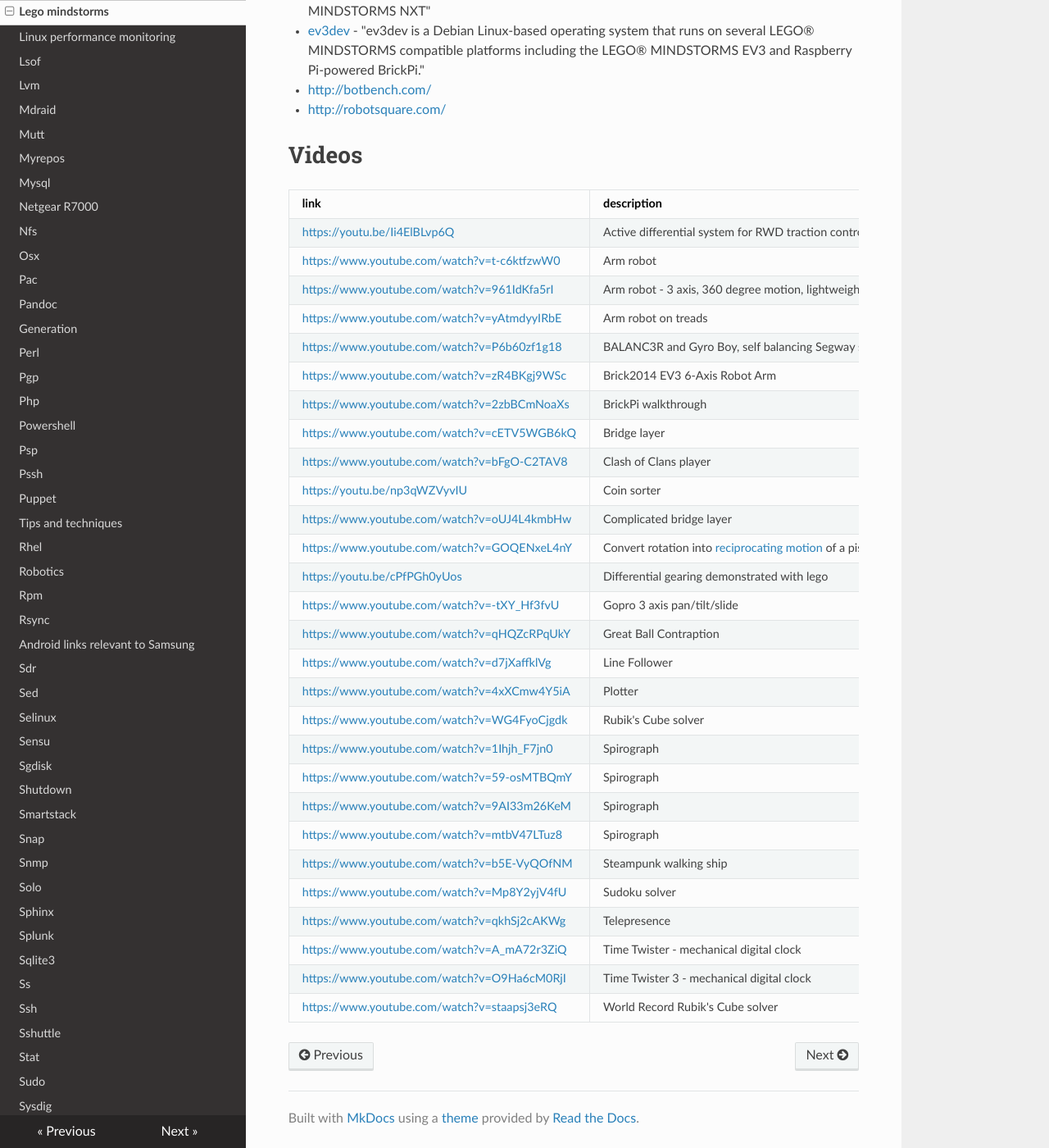
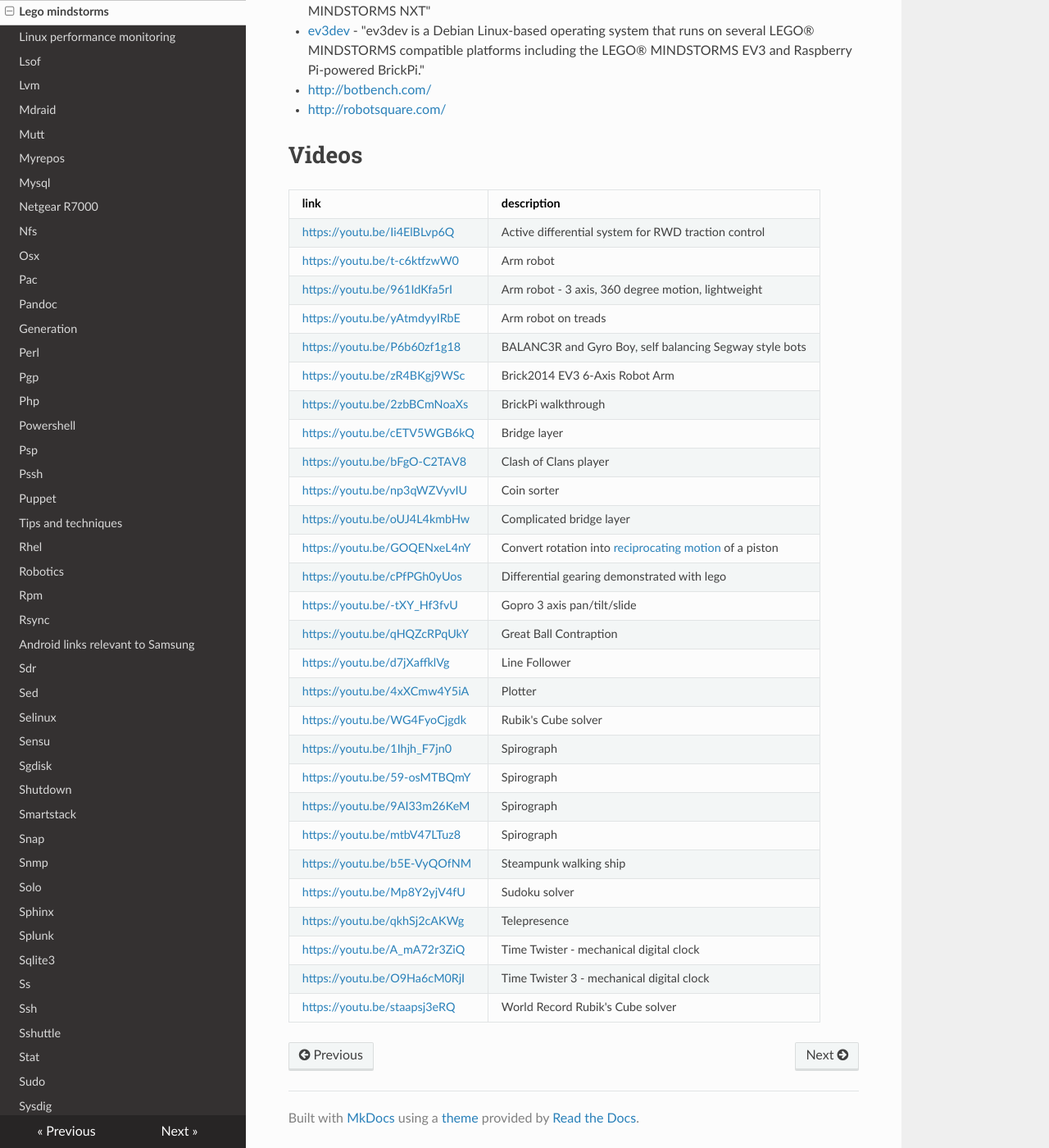
Before and after one commit to lando-cal/tech-notes, an MkDocs documentation site: the page built from docs/lego-mindstorms.md, in a window 1280 px wide and 1400 px high, scrolled down 484 px. Shown: the whole window at 82% size. Built offline with MkDocs 1.6.1, drawn with Linux system fonts in a browser that asks for light colours; nearby versions of some CDN libraries; part of the change alters nothing that is shown.

Commit message:
Short URLs

```diff
--- a/docs/lego-mindstorms.md
+++ b/docs/lego-mindstorms.md
@@ -20,30 +20,30 @@ Lego Mindstorms
 link                                          | description
 --------------------------------------------- | ------------------------------------------------------------------------------------------------------------
 <https://youtu.be/Ii4ElBLvp6Q>                | Active differential system for RWD traction control
-<https://www.youtube.com/watch?v=t-c6ktfzwW0> | Arm robot
-<https://www.youtube.com/watch?v=961IdKfa5rI> | Arm robot - 3 axis, 360 degree motion, lightweight
-<https://www.youtube.com/watch?v=yAtmdyyIRbE> | Arm robot on treads
-<https://www.youtube.com/watch?v=P6b60zf1g18> | BALANC3R and Gyro Boy, self balancing Segway style bots
-<https://www.youtube.com/watch?v=zR4BKgj9WSc> | Brick2014 EV3 6-Axis Robot Arm
-<https://www.youtube.com/watch?v=2zbBCmNoaXs> | BrickPi walkthrough
-<https://www.youtube.com/watch?v=cETV5WGB6kQ> | Bridge layer
-<https://www.youtube.com/watch?v=bFgO-C2TAV8> | Clash of Clans player
+<https://youtu.be/t-c6ktfzwW0> | Arm robot
+<https://youtu.be/961IdKfa5rI> | Arm robot - 3 axis, 360 degree motion, lightweight
+<https://youtu.be/yAtmdyyIRbE> | Arm robot on treads
+<https://youtu.be/P6b60zf1g18> | BALANC3R and Gyro Boy, self balancing Segway style bots
+<https://youtu.be/zR4BKgj9WSc> | Brick2014 EV3 6-Axis Robot Arm
+<https://youtu.be/2zbBCmNoaXs> | BrickPi walkthrough
+<https://youtu.be/cETV5WGB6kQ> | Bridge layer
+<https://youtu.be/bFgO-C2TAV8> | Clash of Clans player
 <https://youtu.be/np3qWZVyvIU>                | Coin sorter
-<https://www.youtube.com/watch?v=oUJ4L4kmbHw> | Complicated bridge layer
-<https://www.youtube.com/watch?v=GOQENxeL4nY> | Convert rotation into [reciprocating motion](https://en.wikipedia.org/wiki/Reciprocating_motion) of a piston
+<https://youtu.be/oUJ4L4kmbHw> | Complicated bridge layer
+<https://youtu.be/GOQENxeL4nY> | Convert rotation into [reciprocating motion](https://en.wikipedia.org/wiki/Reciprocating_motion) of a piston
 <https://youtu.be/cPfPGh0yUos>                | Differential gearing demonstrated with lego
-<https://www.youtube.com/watch?v=-tXY_Hf3fvU> | Gopro 3 axis pan/tilt/slide
-<https://www.youtube.com/watch?v=qHQZcRPqUkY> | Great Ball Contraption
-<https://www.youtube.com/watch?v=d7jXaffklVg> | Line Follower
-<https://www.youtube.com/watch?v=4xXCmw4Y5iA> | Plotter
-<https://www.youtube.com/watch?v=WG4FyoCjgdk> | Rubik's Cube solver
-<https://www.youtube.com/watch?v=1Ihjh_F7jn0> | Spirograph
-<https://www.youtube.com/watch?v=59-osMTBQmY> | Spirograph
-<https://www.youtube.com/watch?v=9AI33m26KeM> | Spirograph
-<https://www.youtube.com/watch?v=mtbV47LTuz8> | Spirograph
-<https://www.youtube.com/watch?v=b5E-VyQOfNM> | Steampunk walking ship
-<https://www.youtube.com/watch?v=Mp8Y2yjV4fU> | Sudoku solver
-<https://www.youtube.com/watch?v=qkhSj2cAKWg> | Telepresence
-<https://www.youtube.com/watch?v=A_mA72r3ZiQ> | Time Twister - mechanical digital clock
-<https://www.youtube.com/watch?v=O9Ha6cM0RjI> | Time Twister 3 - mechanical digital clock
-<https://www.youtube.com/watch?v=staapsj3eRQ> | World Record Rubik's Cube solver
+<https://youtu.be/-tXY_Hf3fvU> | Gopro 3 axis pan/tilt/slide
+<https://youtu.be/qHQZcRPqUkY> | Great Ball Contraption
+<https://youtu.be/d7jXaffklVg> | Line Follower
+<https://youtu.be/4xXCmw4Y5iA> | Plotter
+<https://youtu.be/WG4FyoCjgdk> | Rubik's Cube solver
+<https://youtu.be/1Ihjh_F7jn0> | Spirograph
+<https://youtu.be/59-osMTBQmY> | Spirograph
+<https://youtu.be/9AI33m26KeM> | Spirograph
+<https://youtu.be/mtbV47LTuz8> | Spirograph
+<https://youtu.be/b5E-VyQOfNM> | Steampunk walking ship
+<https://youtu.be/Mp8Y2yjV4fU> | Sudoku solver
+<https://youtu.be/qkhSj2cAKWg> | Telepresence
+<https://youtu.be/A_mA72r3ZiQ> | Time Twister - mechanical digital clock
+<https://youtu.be/O9Ha6cM0RjI> | Time Twister 3 - mechanical digital clock
+<https://youtu.be/staapsj3eRQ> | World Record Rubik's Cube solver
```
